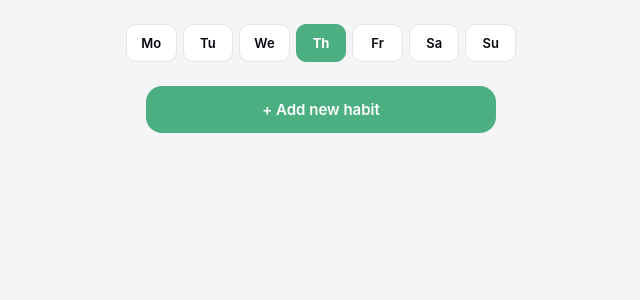
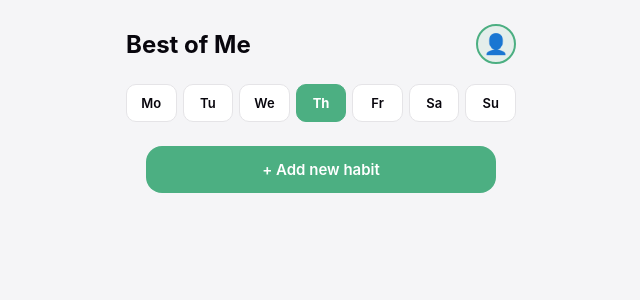
Before and after one commit to alexeychern0v/BestOfMe, a React (Vite) app: page / in a window 1280 px wide. Shown: the top 300 px of the page, without its empty margins (319-959 px from the left). Built offline with nearby package versions, Linux system fonts and the light colour scheme.

Commit message:
added name of the app and profile picture

```diff
--- a/src/index.css
+++ b/src/index.css
@@ -245,4 +245,30 @@ body {
   transition: opacity 0.15s;
 }
 
+.dashboard__header {
+  display: flex;
+  align-items: center;
+  justify-content: space-between;
+  margin-bottom: 20px;
+}
+
+.dashboard__title {
+  font-size: 24px;
+  font-weight: 700;
+  color: var(--text-h);
+}
+
+.dashboard__avatar {
+  width: 40px;
+  height: 40px;
+  border-radius: 50%;
+  background: var(--accent-bg);
+  border: 2px solid var(--accent);
+  display: flex;
+  align-items: center;
+  justify-content: center;
+  font-size: 20px;
+  cursor: pointer;
+}
+
 .btn-submit:hover { opacity: 0.9; }
--- a/src/pages/Dashboard.jsx
+++ b/src/pages/Dashboard.jsx
@@ -16,6 +16,10 @@ export default function Dashboard({ habits, onDelete, onToggle, setEditHabit })
   })
   return (
     <div className='dashboard'>
+        <div className='dashboard__header'>
+          <h1 className='dashboard__title'>Best of Me</h1>
+          <div className='dashboard__avatar'>👤</div>
+        </div>
         <div className='week-strip'>
           {daysWeek.map(day => (
             <button
```
Lines whose indentation alone changed are shown as unchanged.
